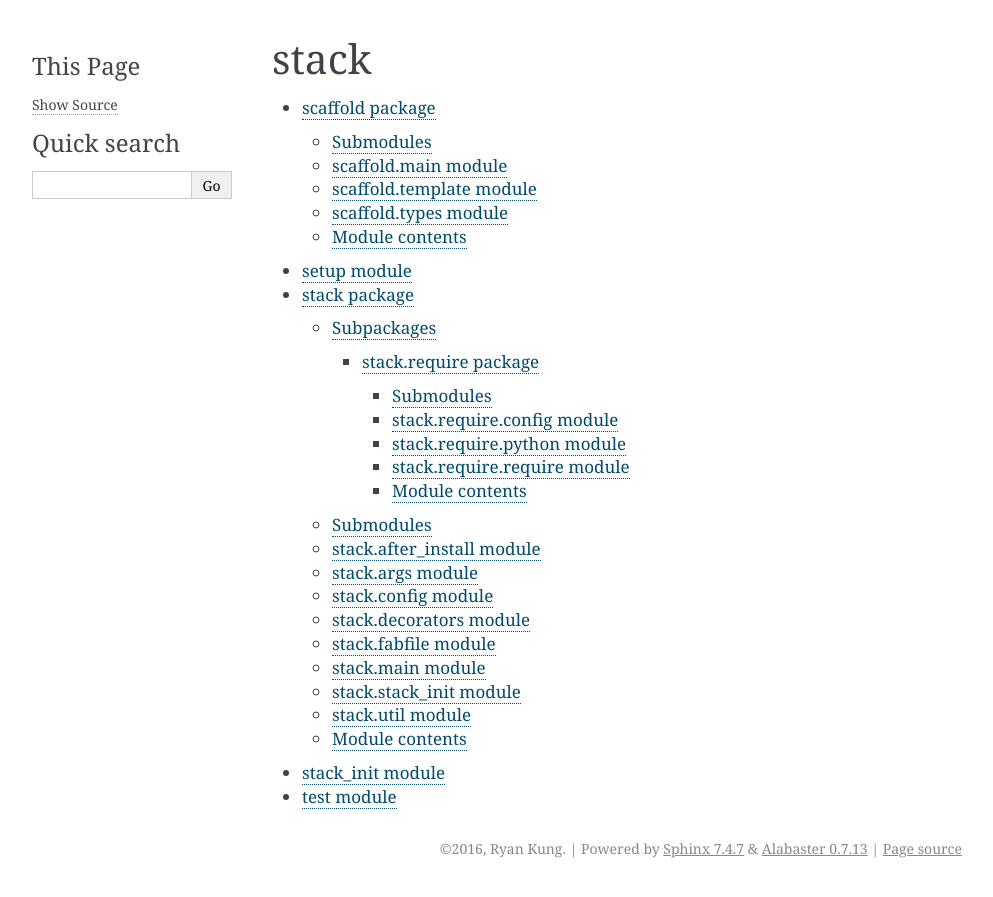
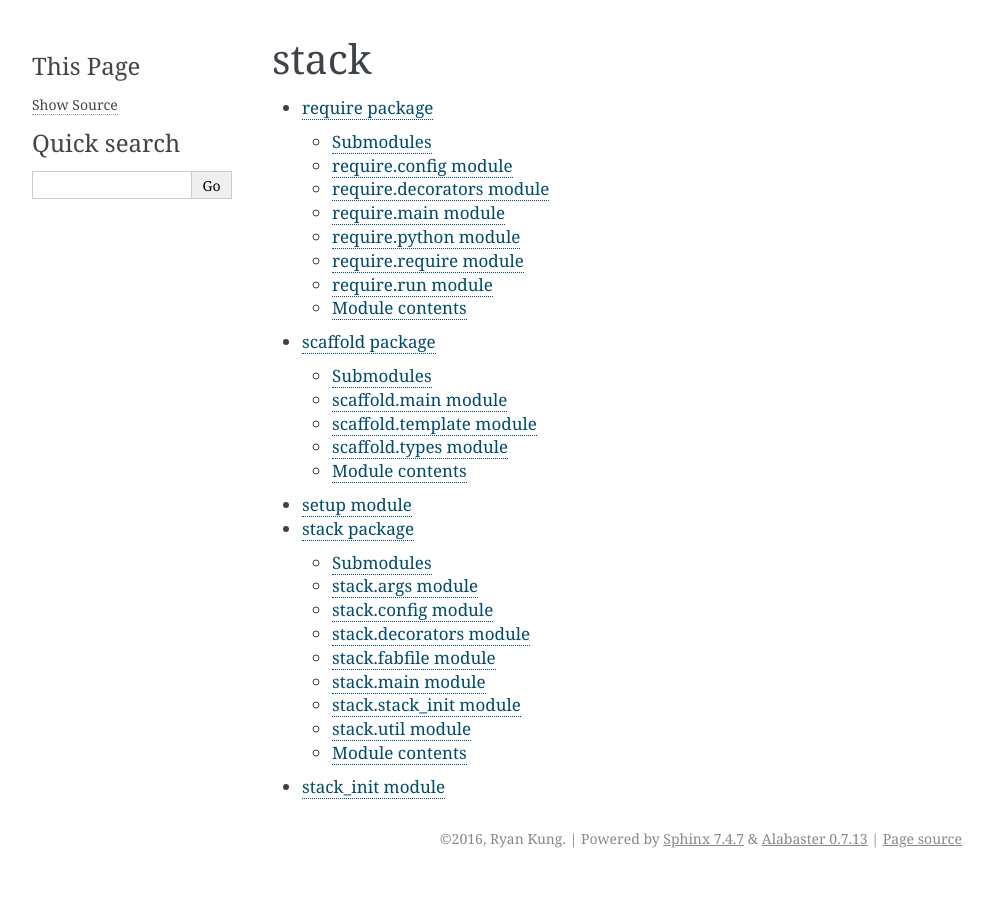
Before and after one commit to RyanKung/stack-doc, a Sphinx documentation site: the page built from source/modules.rst, in a window 1280 px wide. Shown: the top 897 px of the page, without its empty margins (148-1141 px from the left). Built offline with Sphinx 7.4.7, drawn with Linux system fonts in a browser that asks for light colours.

Commit message:
update doc

```diff
--- a/source/modules.rst
+++ b/source/modules.rst
@@ -2,10 +2,10 @@ stack
 =====
 
 .. toctree::
-   :maxdepth: 10
+   :maxdepth: 4
 
+   require
    scaffold
    setup
    stack
    stack_init
-   test
--- a/source/stack.rst
+++ b/source/stack.rst
@@ -1,23 +1,8 @@
 stack package
 =============
 
-Subpackages
------------
-
-.. toctree::
-
-    stack.require
-
 Submodules
 ----------
-
-stack.after_install module
---------------------------
-
-.. automodule:: stack.after_install
-    :members:
-    :undoc-members:
-    :show-inheritance:
 
 stack.args module
 -----------------
```
Also changed, not shown: source/require.rst (added, +62 -0 lines), source/stackfile.rst (added, +7 -0 lines), 4 other files.
